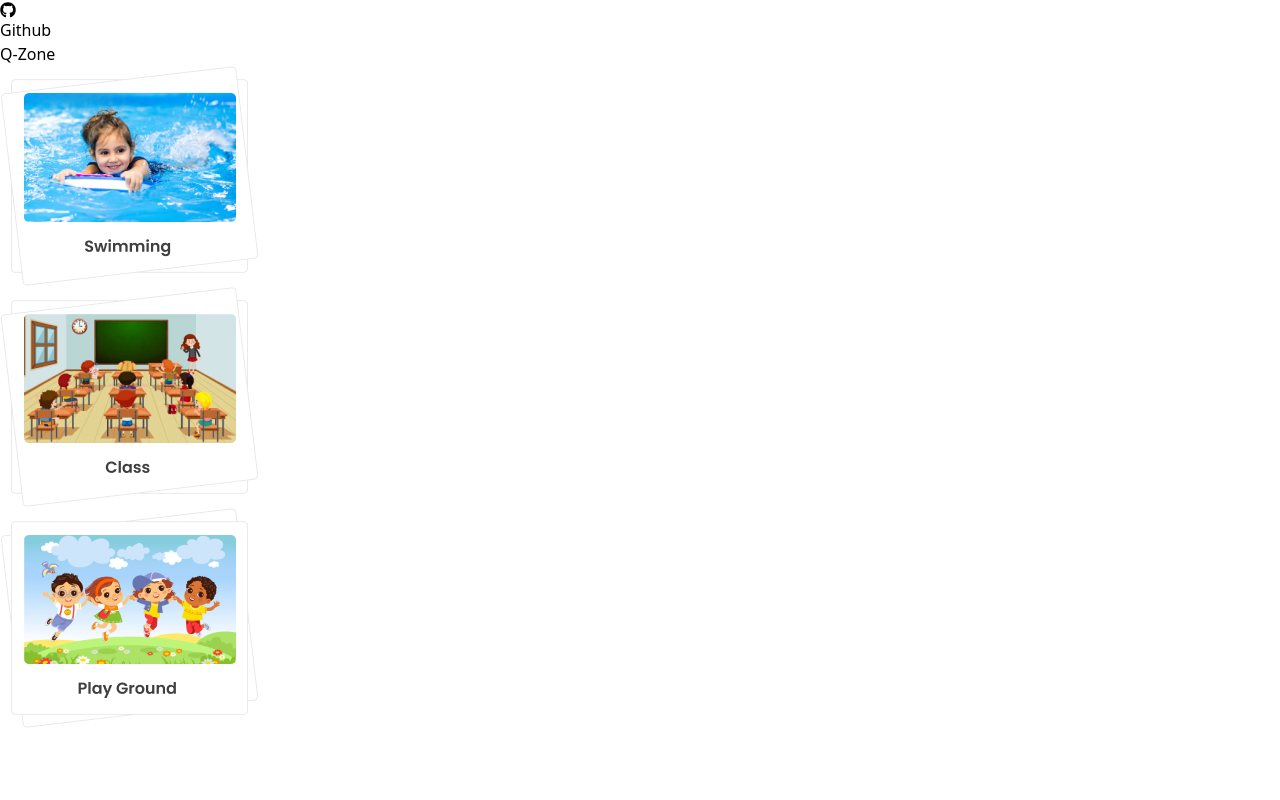
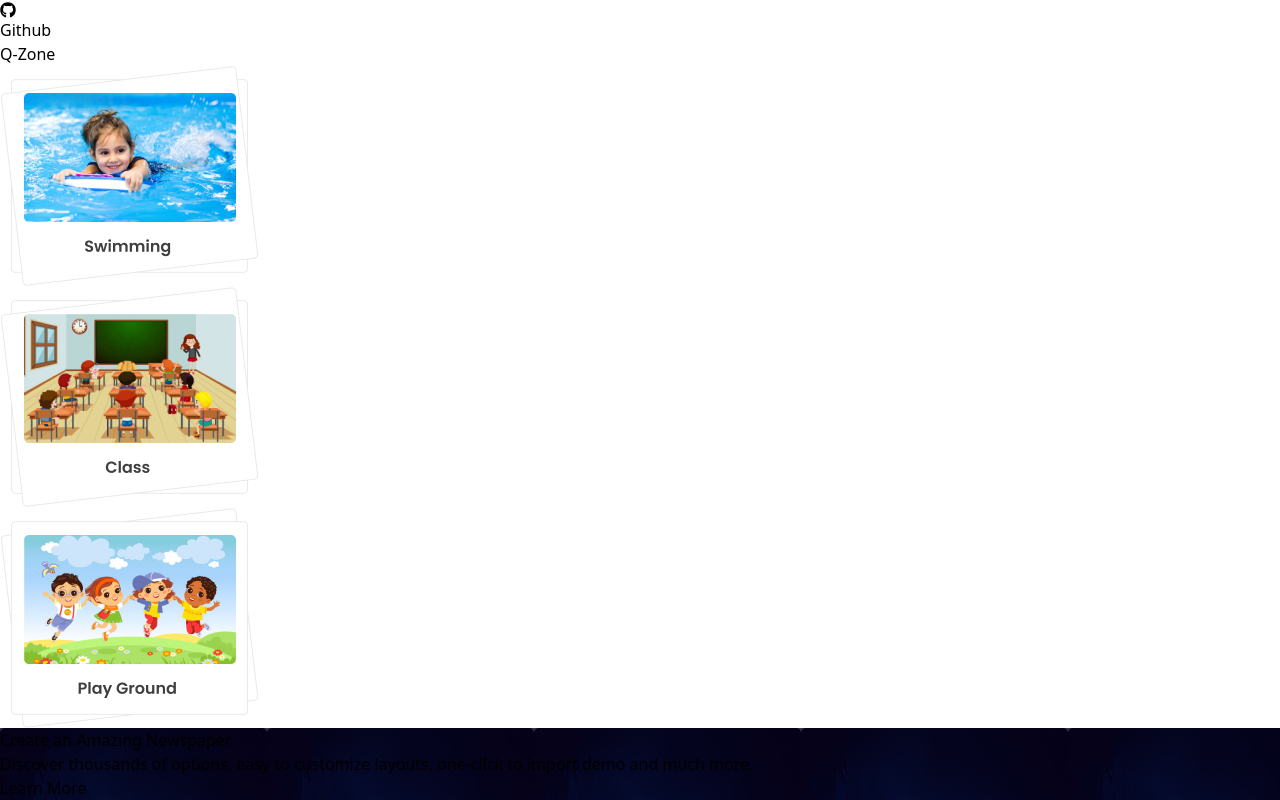
Before and after one commit to arnabsahawrk/dragon-news, a React (Vite) app: page / in a window 1280 px wide. Shown: the part 2220-3020 px from the top of the page. Before the commit the page ends 2948 px from the top, so only its background shows below. Built offline with nearby package versions, Linux system fonts and the light colour scheme.

Commit message:
advertisment section added

```diff
--- a/src/pages/Shared/RightSide.jsx
+++ b/src/pages/Shared/RightSide.jsx
@@ -4,21 +4,22 @@ import { FcGoogle } from "react-icons/fc";
 import qZone1 from "../../assets/images/qZone1.png";
 import qZone2 from "../../assets/images/qZone2.png";
 import qZone3 from "../../assets/images/qZone3.png";
+import bg from "../../assets/images/bg.png";
 
 const RightSide = () => {
   return (
     <aside className="col-span-12 order-3 md:col-span-3 lg:col-span-2 space-y-3">
       <h2 className="text-xl font-semibold text-[#403F3F]">Login With</h2>
       <ul className="px-3 font-medium space-y-2">
-        <li className="flex justify-center items-center gap-2 border-2 border-red-500 p-3 rounded">
+        <li className="flex justify-center items-center gap-2 border-2 border-red-500 p-2 rounded">
           <FcGoogle />
           Login with Google
         </li>
-        <li className="flex justify-center items-center gap-2 border-2 border-sky-500 p-3 rounded">
+        <li className="flex justify-center items-center gap-2 border-2 border-sky-500 p-2 rounded">
           <BsTwitterX />
           Login with Twitter
         </li>
-        <li className="flex justify-center items-center gap-2 border-2 border-black p-3 rounded">
+        <li className="flex justify-center items-center gap-2 border-2 border-black p-2 rounded">
           <FaGithub />
           Login with Github
         </li>
@@ -68,6 +69,22 @@ const RightSide = () => {
           <img src={qZone3} alt="Play Ground" />
         </li>
       </ul>
+      <div
+        className="h-[500px] bg-no-repeat text-white flex flex-col items-center justify-center gap-5 text-center"
+        style={{
+          backgroundImage: `url(${bg})`,
+        }}
+      >
+        <h2 className="font-bold text-3xl">Create an Amazing Newspaper</h2>
+        <p>
+          Discover thousands of options, easy to customize layouts, one-click to
+          import demo and much more.
+        </p>
+        <button className="rounded px-5 py-2.5 overflow-hidden group bg-pink-700 relative hover:bg-gradient-to-r hover:from-pink-700 hover:to-pink-600 hover:ring-2 hover:ring-offset-2 hover:ring-pink-600 transition-all ease-out duration-300">
+          <span className="absolute right-0 w-8 h-32 -mt-12 transition-all duration-1000 transform translate-x-12 bg-white opacity-10 rotate-12 group-hover:-translate-x-40 ease"></span>
+          <span className="relative">Learn More</span>
+        </button>
+      </div>
     </aside>
   );
 };
```
Also changed, not shown: src/assets/images/bg1.png (deleted).
